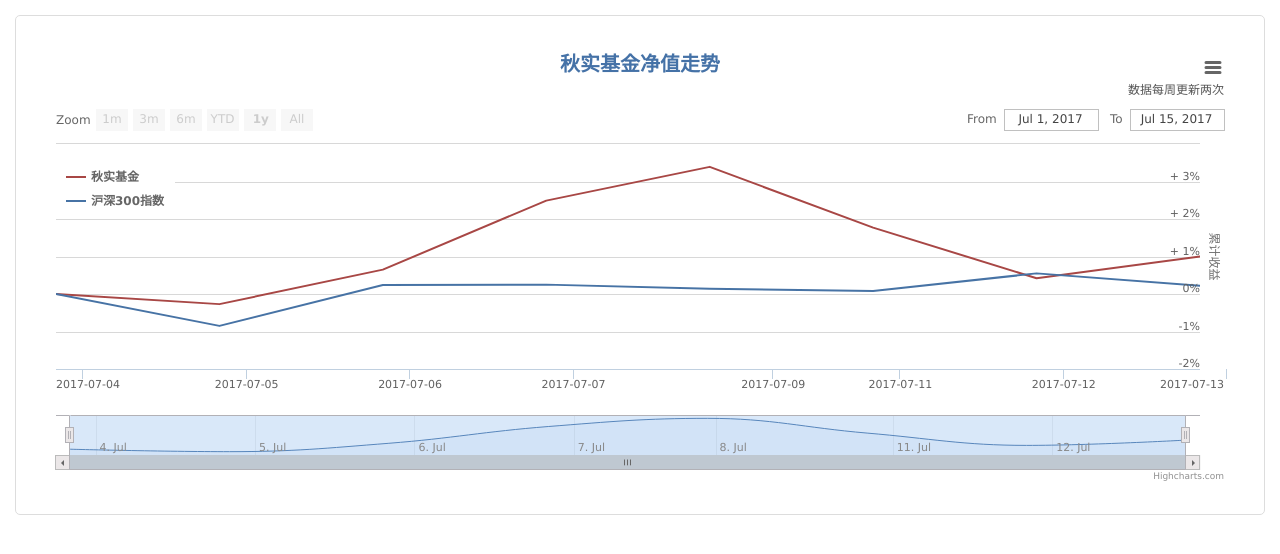
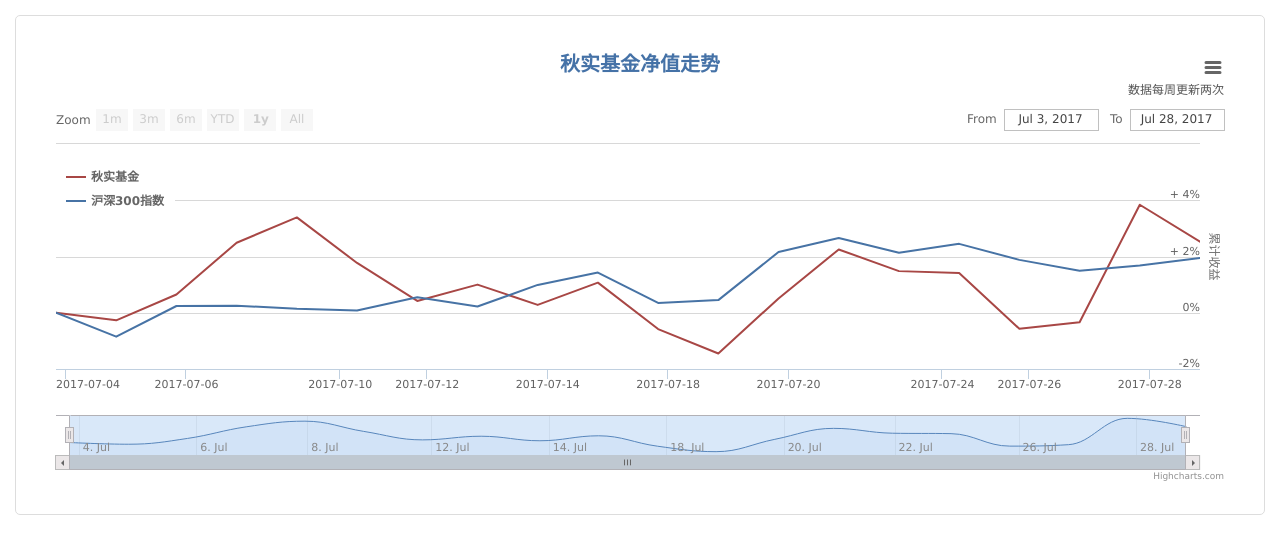
Before and after one commit to mizhdi/blog, a Jekyll site: the page built from fund.md, in a window 1280 px wide. Shown: the top 554 px of the page. Built offline with Jekyll 4.4.1, drawn with Linux system fonts in a browser that asks for light colours; comment, search, counter and statistics services are not loaded; some of the changed lines change nothing that is shown.

Commit message:
更新本周基金

```diff
--- a/_posts/2017/2017-06-14-03.markdown
+++ b/_posts/2017/2017-06-14-03.markdown
@@ -12,4 +12,6 @@ last-modified: '2017-06-14 18:50'
 
 
 
+
+
 房事的焦躁
--- a/js/stock.js
+++ b/js/stock.js
@@ -8,6 +8,18 @@ var fund = {
     [1499688000000,1.0177],
     [1499774400000,1.0042],
     [1499860800000,1.0100],
+    [1499947200000,1.0028],
+    [1500033600000,1.0107],
+    [1500292800000,0.9942],
+    [1500379200000,0.9855],
+    [1500465600000,1.0051],
+    [1500552000000,1.0225],
+    [1500638400000,1.0148],
+    [1500897600000,1.0141],
+    [1500984000000,0.9943],
+    [1501070400000,0.9966],
+    [1501156800000,1.0384],
+    [1501243200000,1.0253],
   ],
   "沪深300指数": [
     [1499083200000,1.0000],
@@ -18,6 +30,18 @@ var fund = {
     [1499688000000,1.0008],
     [1499774400000,1.0055],
     [1499860800000,1.0022],
+    [1499947200000,1.0099],
+    [1500033600000,1.0143],
+    [1500292800000,1.0035],
+    [1500379200000,1.0045],
+    [1500465600000,1.0216],
+    [1500552000000,1.0266],
+    [1500638400000,1.0213],
+    [1500897600000,1.0245],
+    [1500984000000,1.0188],
+    [1501070400000,1.0149],
+    [1501156800000,1.0168],
+    [1501243200000,1.0195],
   ]
 }
 
```
Also changed, not shown: 3 other files.
